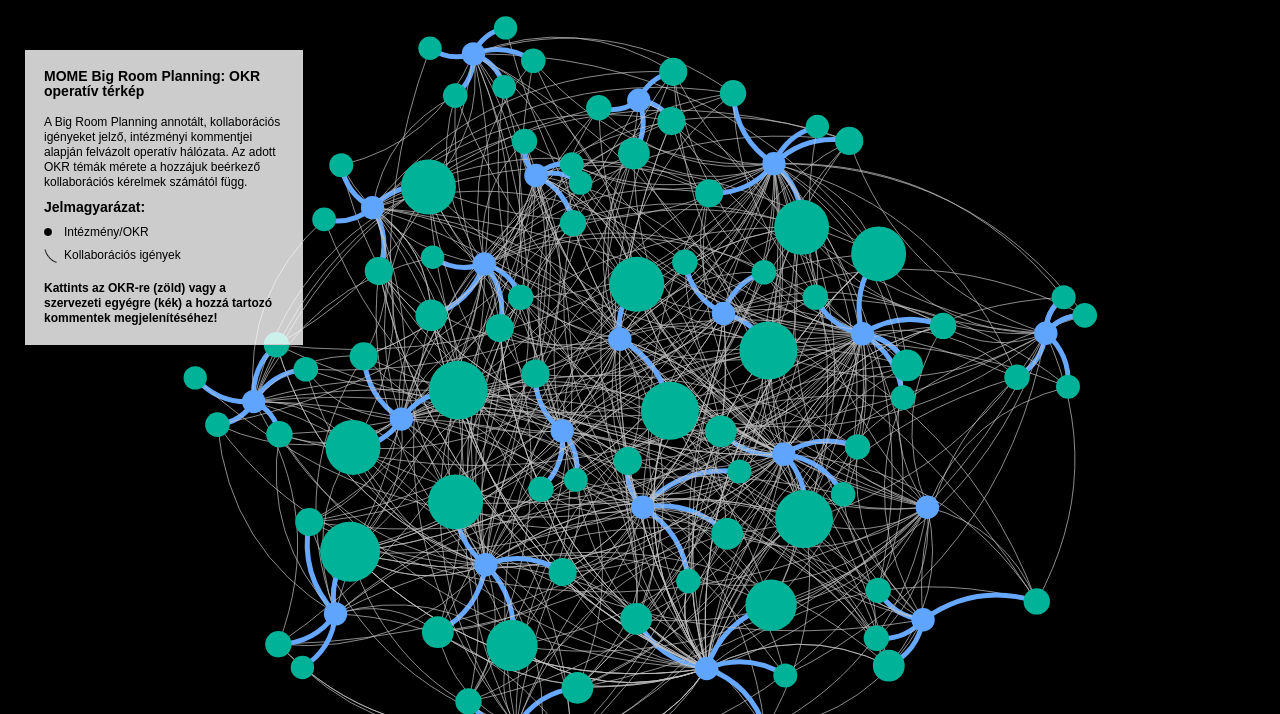
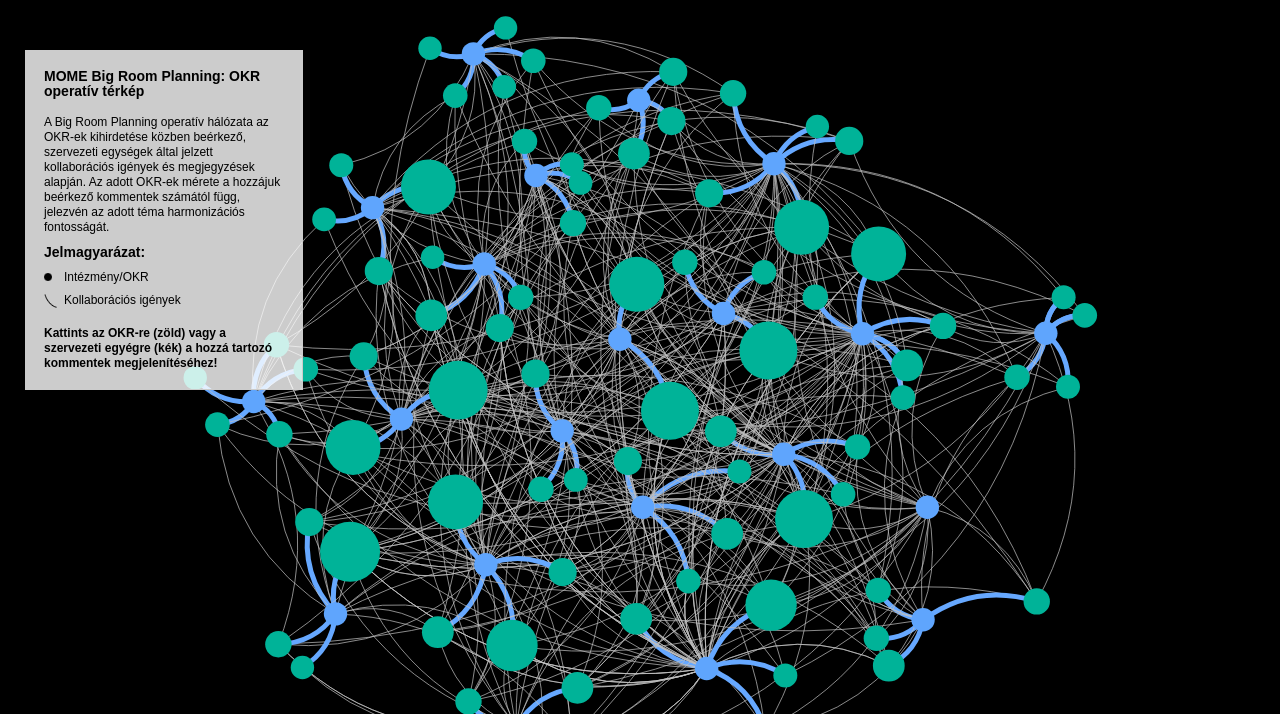
Before and after one commit to radvanyimome/radvanyimome.github.io, a plain HTML site: page network_OKR/index.html in a window 1280 px wide. Shown: the top 714 px of the page. Drawn offline with Linux system fonts and the light colour scheme.

Commit message:
Version 1.5

```diff
--- a/network_OKR/config.json
+++ b/network_OKR/config.json
@@ -9,7 +9,7 @@
   },
   "text": {
     "more": "",
-    "intro": "A Big Room Planning annotált, kollaborációs igényeket jelző, intézményi kommentjei alapján felvázolt operatív hálózata. Az adott OKR témák mérete a hozzájuk beérkező kollaborációs kérelmek számától függ.",
+    "intro": "A Big Room Planning operatív hálózata az OKR-ek kihirdetése közben beérkező, szervezeti egységek által jelzett kollaborációs igények és megjegyzések alapján. Az adott OKR-ek mérete a hozzájuk beérkező kommentek számától függ, jelezvén az adott téma harmonizációs fontosságát.",
     "title": "MOME Big Room Planning: OKR operatív térkép"
   },
   "legend": {
--- a/network_OKR/css/style.css
+++ b/network_OKR/css/style.css
@@ -22,7 +22,8 @@ html,body {
 	margin: 0px;
 	padding: 0px;
 	font-size: 12px;
-	font-family: sans-serif;
+	/*font-family: sans-serif;*/
+	font-family: Montserrat,sans-serif;
 	line-height:1.25em;
 	overflow: hidden;
 }
--- a/network_OKR/index.html
+++ b/network_OKR/index.html
@@ -3,6 +3,7 @@
 
 <head>
 <title>MOME Big Room Planning: OKR operatív térkép</title>
+  <link rel="icon" href="images/momeshortlogo.jpg" type="image/icon type">
 <meta http-equiv="Content-Type" content="text/html; charset=UTF-8" />
 <meta charset="utf-8">
 <meta name="viewport" content="width=device-width,height=device-height,initial-scale=1,user-scalable=no" />
```
Also changed, not shown: network_OKR/images/momeshortlogo.jpg (added).
